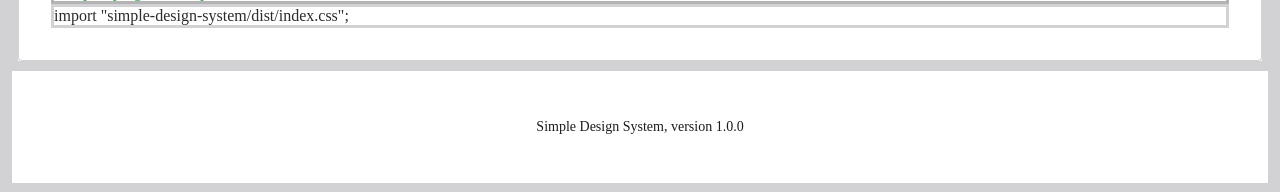
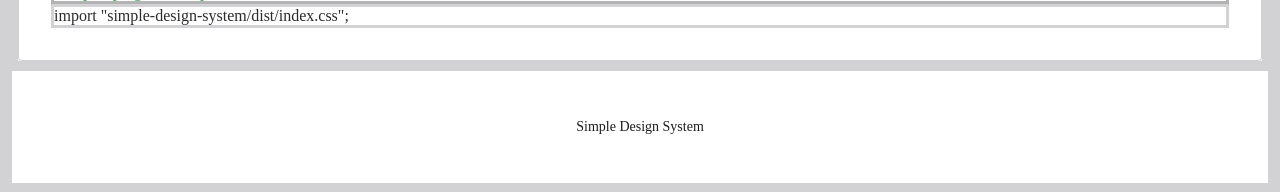
Before and after one commit to jshimkoski/simple-design-system, a Vue app: page / in a window 1280 px wide. Shown: the part 1001-1193 px from the top of the page. Built offline with nearby package versions, Linux system fonts and the light colour scheme; what tailwind-css-variables would draw is missing.

Commit message:
remove version from footer

```diff
--- a/src/App.vue
+++ b/src/App.vue
@@ -32,7 +32,7 @@
       <router-view />
     </main>
     <footer slot="footer" class="py-12 text-center text-sm border-t">
-      {{ appName }}, version 1.0.0
+      {{ appName }}
     </footer>
   </sds-layout-stacked>
 </template>
```
